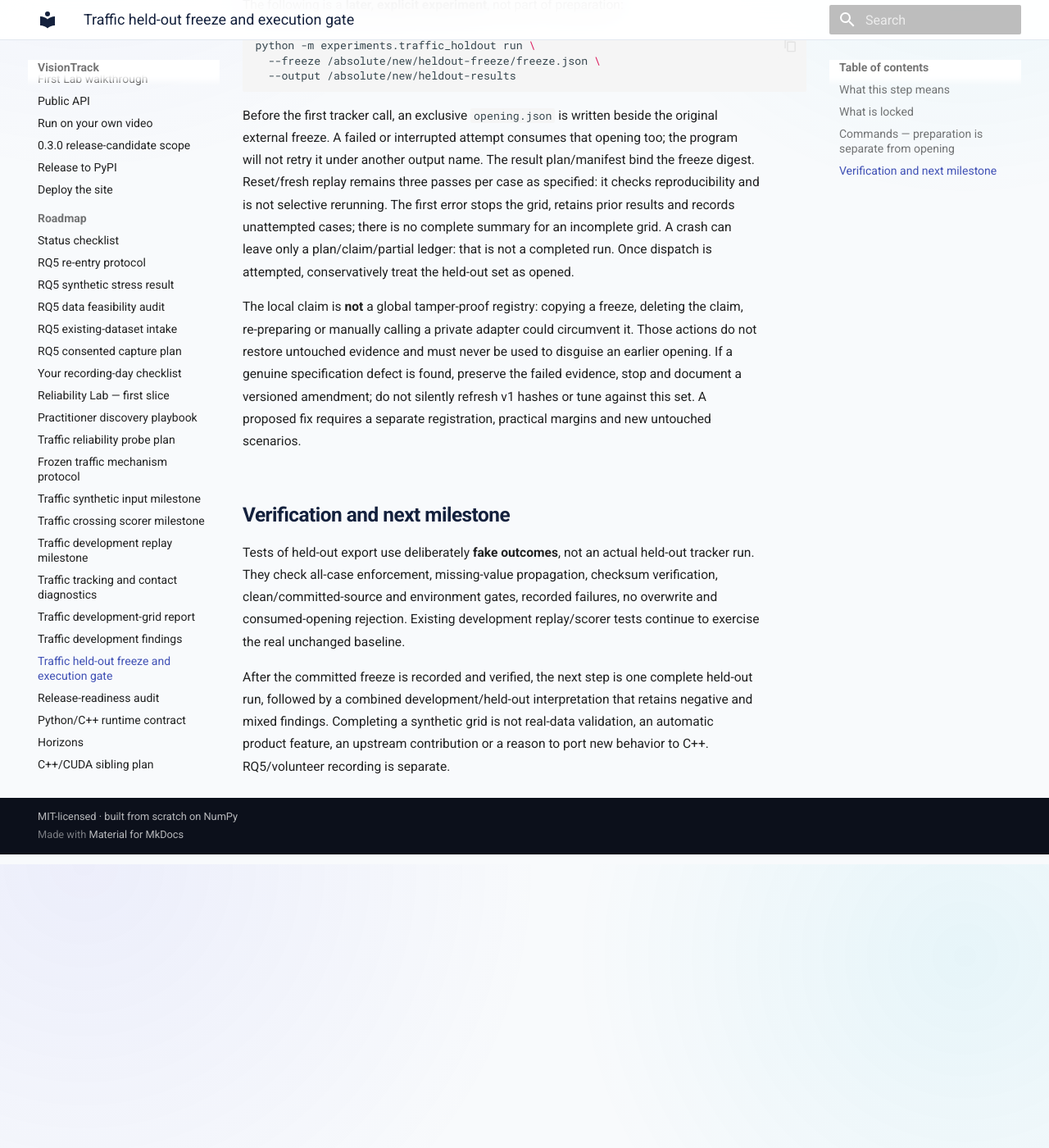
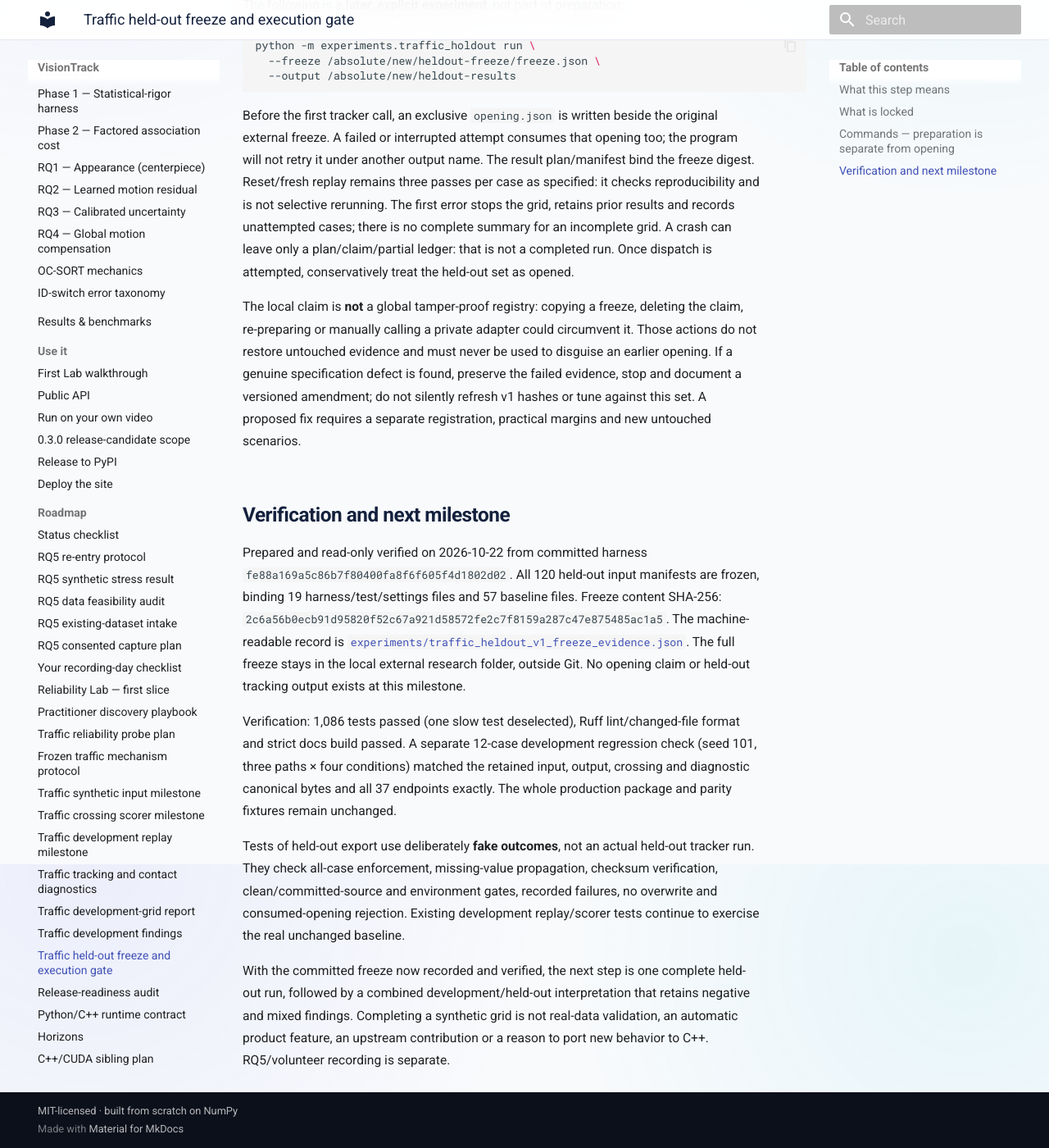
Before and after one commit to hulagerushikesh/visiontrack, an MkDocs documentation site: the page built from docs/TRAFFIC_RELIABILITY_HOLDOUT.md, in a window 1280 px wide and 1400 px high, scrolled down 1746 px. Shown: the whole window at 82% size. Built offline with MkDocs 1.6.1 and Material for MkDocs 9.7.7, drawn with Linux system fonts in a browser that asks for light colours; before the commit the page ends 2788 px from its top, so only the background shows below that.

Commit message:
Record verified held-out traffic harness freeze without opening outcomes

```diff
--- a/docs/TRAFFIC_RELIABILITY_HOLDOUT.md
+++ b/docs/TRAFFIC_RELIABILITY_HOLDOUT.md
@@ -91,13 +91,29 @@
 
 ## Verification and next milestone
 
+Prepared and read-only verified on 2026-10-22 from committed harness
+`fe88a169a5c86b7f80400fa8f6f605f4d1802d02`. All 120 held-out input
+manifests are frozen, binding 19 harness/test/settings files and 57 baseline
+files. Freeze content SHA-256:
+`2c6a56b0ecb91d95820f52c67a921d58572fe2c7f8159a287c47e875485ac1a5`.
+The machine-readable record is
+[`experiments/traffic_heldout_v1_freeze_evidence.json`](https://github.com/hulagerushikesh/visiontrack/blob/main/experiments/traffic_heldout_v1_freeze_evidence.json).
+The full freeze stays in the local external research folder, outside Git.
+No opening claim or held-out tracking output exists at this milestone.
+
+Verification: 1,086 tests passed (one slow test deselected), Ruff lint/changed-file
+format and strict docs build passed. A separate 12-case development regression
+check (seed 101, three paths × four conditions) matched the retained input,
+output, crossing and diagnostic canonical bytes and all 37 endpoints exactly.
+The whole production package and parity fixtures remain unchanged.
+
 Tests of held-out export use deliberately **fake outcomes**, not an actual
 held-out tracker run. They check all-case enforcement, missing-value propagation,
 checksum verification, clean/committed-source and environment gates, recorded
 failures, no overwrite and consumed-opening rejection. Existing development
 replay/scorer tests continue to exercise the real unchanged baseline.
 
-After the committed freeze is recorded and verified, the next step is one
+With the committed freeze now recorded and verified, the next step is one
 complete held-out run, followed by a combined development/held-out interpretation
 that retains negative and mixed findings. Completing a synthetic grid is not
 real-data validation, an automatic product feature, an upstream contribution
```
Also changed, not shown: docs/NEXT_STEPS.md (+9 -2 lines), docs/STATUS.md (+8 -2 lines), docs/TRAFFIC_RELIABILITY_DEVELOPMENT.md (+3 -2 lines), docs/TRAFFIC_RELIABILITY_REPORT.md (+4 -3 lines), 1 other file.
